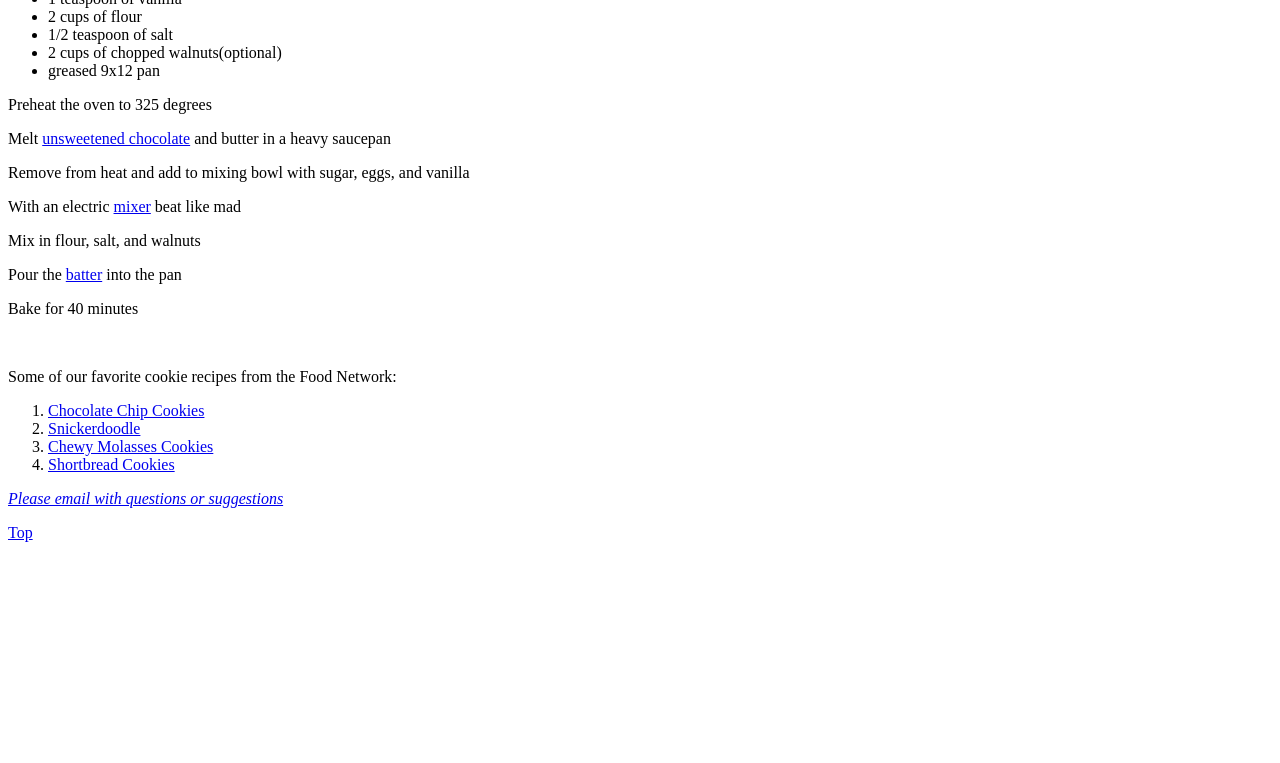
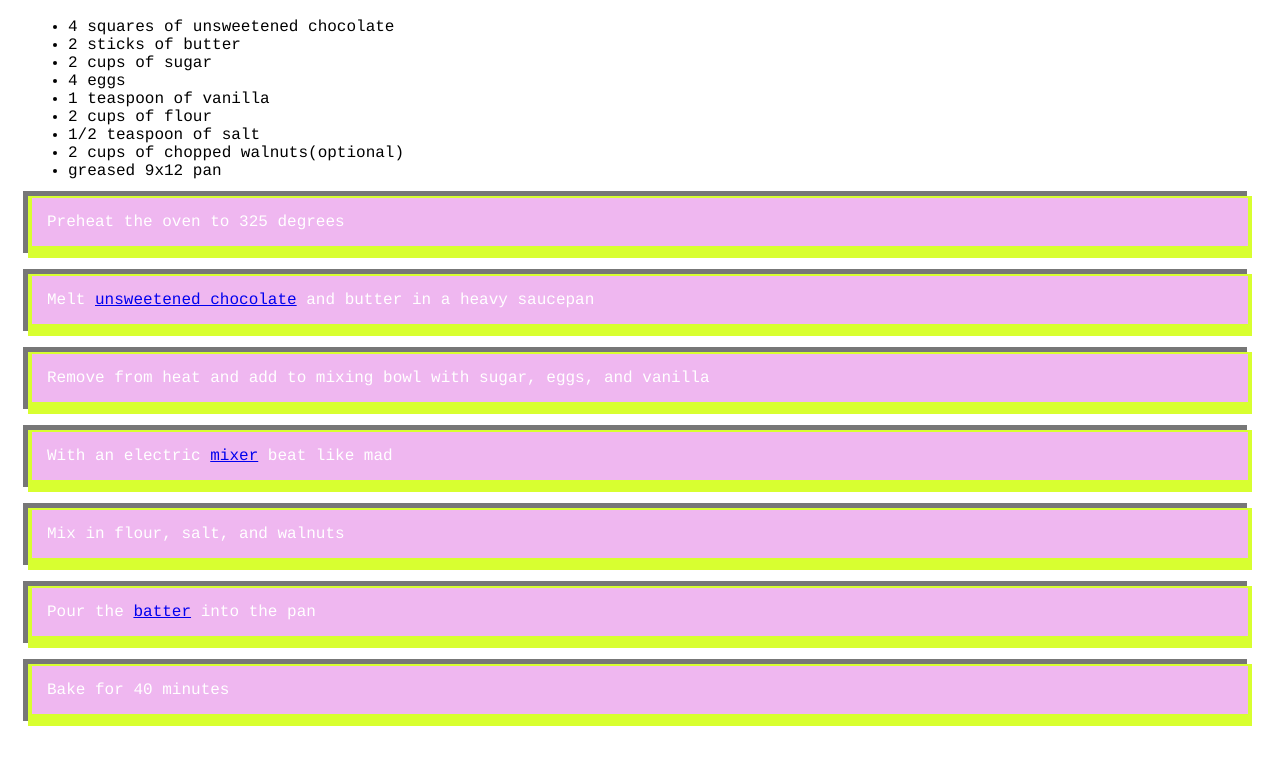
Before and after one commit to zbordenet/cmp2035, a plain HTML site: page 01 recipe/01recipe.html in a window 1280 px wide. Shown: the part 148-911 px from the top of the page. Before the commit the page ends 800 px from the top, so only its background shows below. Drawn offline with Linux system fonts and the light colour scheme.

Commit message:
Updated paths to css file.

```diff
--- a/01 recipe/01recipe.html
+++ b/01 recipe/01recipe.html
@@ -1,7 +1,7 @@
 <html>
     <head>
         <h1 id="top">Brownies</h1>
-        <link href="../04%2520css%2520rules/04_cssrules.css" type="text/css" rel="stylesheet" />
+        <link href="../04-css-rules/04_cssrules.css" type="text/css" rel="stylesheet" />
     </head>
 
 
```
Also changed, not shown: 02 Conference/02Conference.html (+1 -1 lines), 03 image gallery/03_image_gallery.html (+1 -1 lines), 04-css-rules/04_cssrules.css (renamed from 04 css rules/04_cssrules.css).
